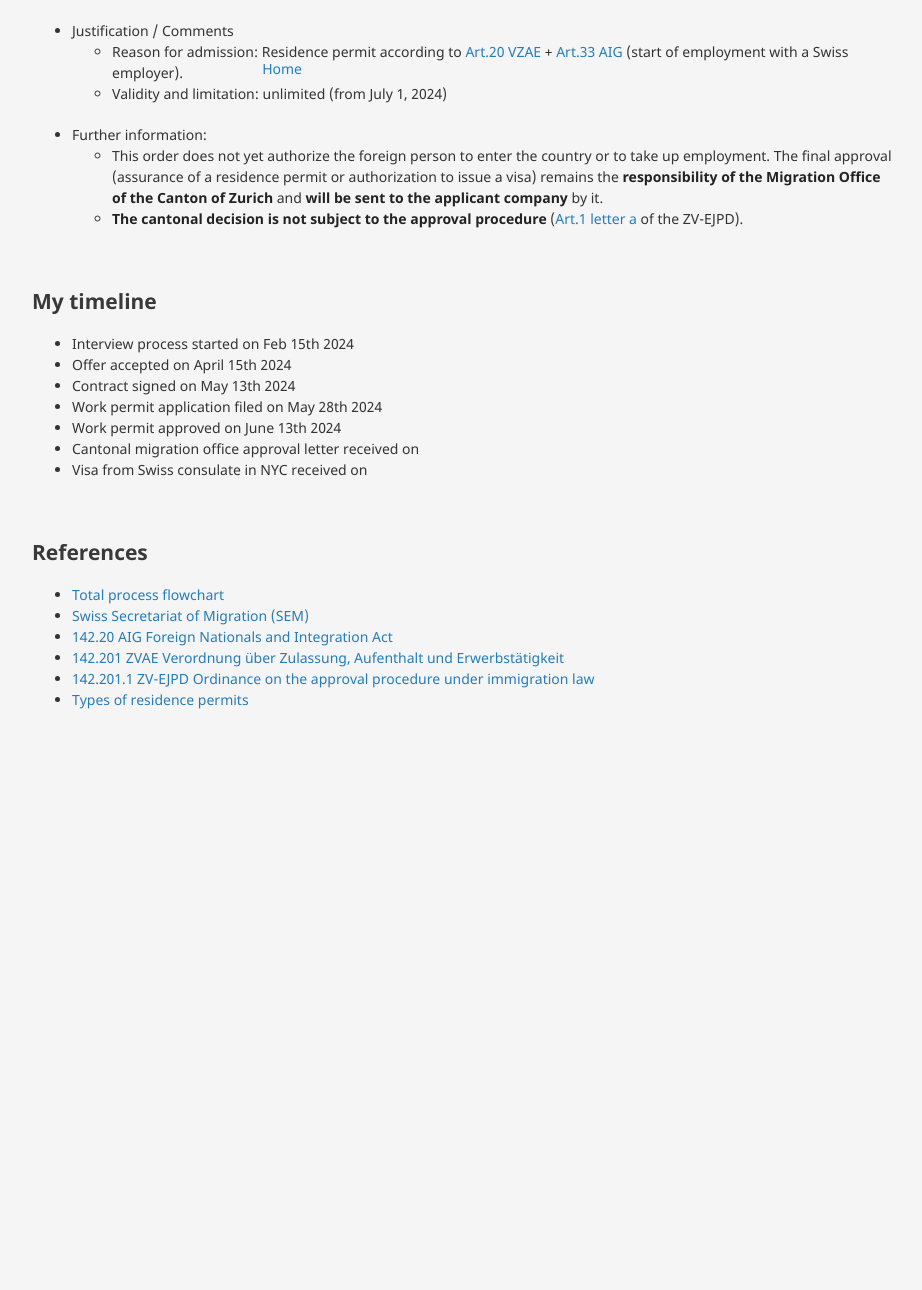
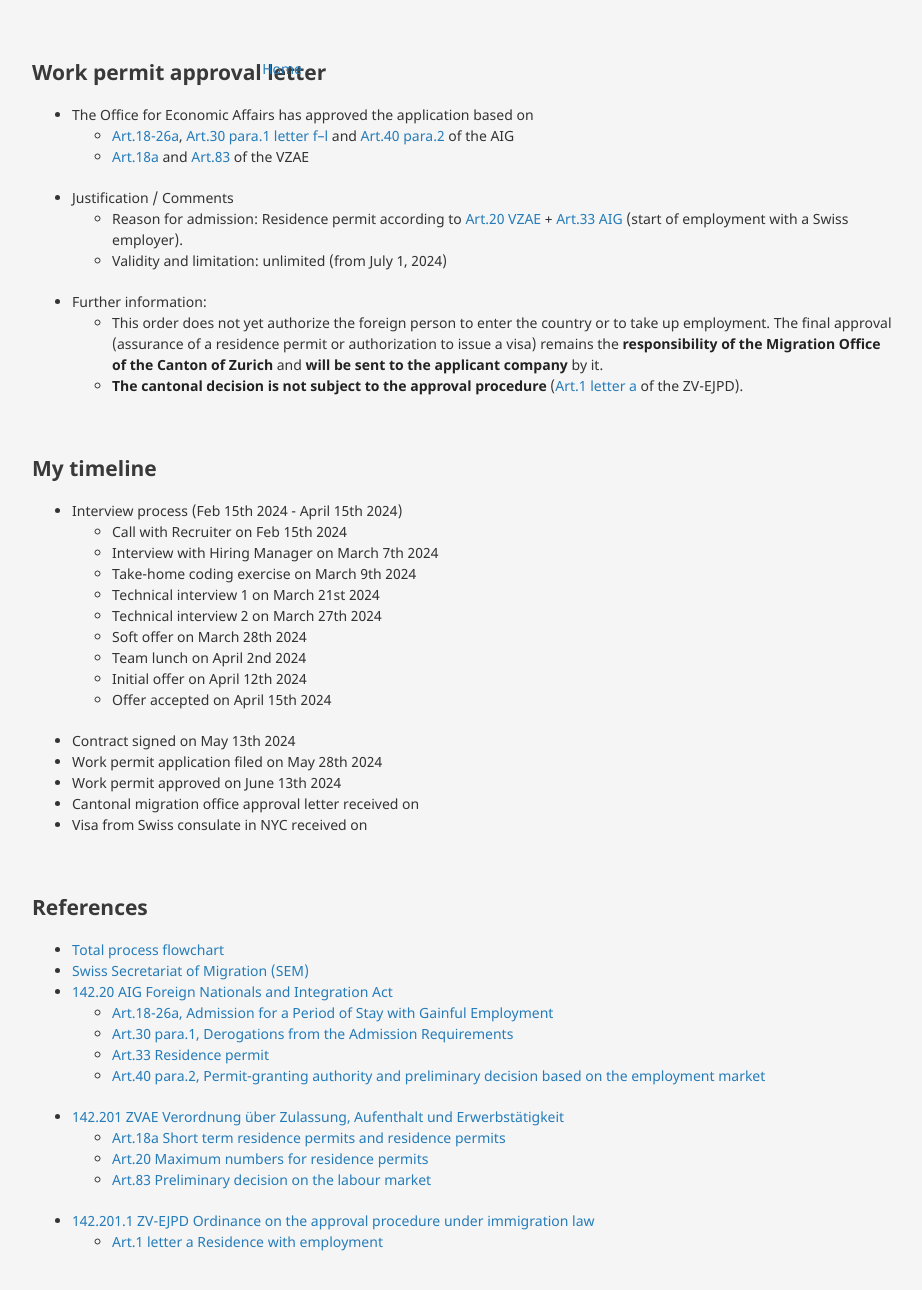
Before and after one commit to neeravkarani/personal, a Jekyll site: the page built from _posts/visa/2024-06-20-switzerland-work-visa.md, in a window 1280 px wide and 1400 px high, scrolled down 738 px. Shown: the top 1290 px of the window, without its empty margins (178-1100 px from the left). Built offline with Jekyll 4.4.1, drawn with Linux system fonts in a browser that asks for light colours; before the commit the page ends 1596 px from its top, so only the background shows below that; some of the changed text lies outside the part shown.

Commit message:
added links to swiss visa doc

```diff
--- a/_posts/visa/2024-06-20-switzerland-work-visa.md
+++ b/_posts/visa/2024-06-20-switzerland-work-visa.md
@@ -24,6 +24,14 @@ title: "Switzerland work visa"
 
 <br>
 
+## [Types of residence permits](https://www.sem.admin.ch/sem/en/home/themen/aufenthalt/biometr_auslaenderausweis.html)
+
+ - Short-term residence permits (L)
+ - Residence permits (B)
+ - Settlement permits (C)
+
+<br>
+
 ## Work permit approval letter
 
  - The Office for Economic Affairs has approved the application based on
@@ -42,8 +50,16 @@ title: "Switzerland work visa"
 <br>
 
 ## My timeline
- - Interview process started on Feb 15th 2024
- - Offer accepted on April 15th 2024
+ - Interview process (Feb 15th 2024 - April 15th 2024)
+    - Call with Recruiter on Feb 15th 2024
+    - Interview with Hiring Manager on March 7th 2024
+    - Take-home coding exercise on March 9th 2024
+    - Technical interview 1 on March 21st 2024
+    - Technical interview 2 on March 27th 2024
+    - Soft offer on March 28th 2024
+    - Team lunch on April 2nd 2024
+    - Initial offer on April 12th 2024
+    - Offer accepted on April 15th 2024
  - Contract signed on May 13th 2024
  - Work permit application filed on May 28th 2024
  - Work permit approved on June 13th 2024
@@ -56,6 +72,13 @@ title: "Switzerland work visa"
  - [Total process flowchart](https://www.sem.admin.ch/sem/en/home/themen/arbeit/nicht-eu_efta-angehoerige/verfahrensablauf/_jcr_content/par/enhancedmulticolumn/items/0/column/image/image.imagespooler.jpg/1608625059552/1024.2000/verfahrensablauf-ueber4mte-e.png)
  - [Swiss Secretariat of Migration (SEM)](https://www.sem.admin.ch/sem/en/home/themen/arbeit/nicht-eu_efta-angehoerige/verfahrensablauf.html)
  - [142.20 AIG Foreign Nationals and Integration Act](https://www.fedlex.admin.ch/eli/cc/2007/758/en)
+    - [Art.18-26a, Admission for a Period of Stay with Gainful Employment](https://www.fedlex.admin.ch/eli/cc/2007/758/en#chap_5/sec_1)
+    - [Art.30 para.1, Derogations from the Admission Requirements](https://www.fedlex.admin.ch/eli/cc/2007/758/en#chap_5/sec_1)
+    - [Art.33 Residence permit](https://www.fedlex.admin.ch/eli/cc/2007/758/en#art_33)
+    - [Art.40 para.2, Permit-granting authority and preliminary decision based on the employment market](https://www.fedlex.admin.ch/eli/cc/2007/758/en#art_40)
  - [142.201 ZVAE Verordnung über Zulassung, Aufenthalt und Erwerbstätigkeit](https://www.fedlex.admin.ch/eli/cc/2007/759/de)
+    - [Art.18a Short term residence permits and residence permits](https://www.fedlex.admin.ch/eli/cc/2007/759/de#art_18_a)
+    - [Art.20 Maximum numbers for residence permits](https://www.fedlex.admin.ch/eli/cc/2007/759/de#art_20)
+    - [Art.83 Preliminary decision on the labour market](https://www.fedlex.admin.ch/eli/cc/2007/759/de#art_83)
  - [142.201.1 ZV-EJPD Ordinance on the approval procedure under immigration law](https://www.fedlex.admin.ch/eli/cc/2015/518/de)
- - [Types of residence permits](https://www.sem.admin.ch/sem/en/home/themen/aufenthalt/biometr_auslaenderausweis.html)
+    - [Art.1 letter a Residence with employment](https://www.fedlex.admin.ch/eli/cc/2015/518/de#art_1)
```
